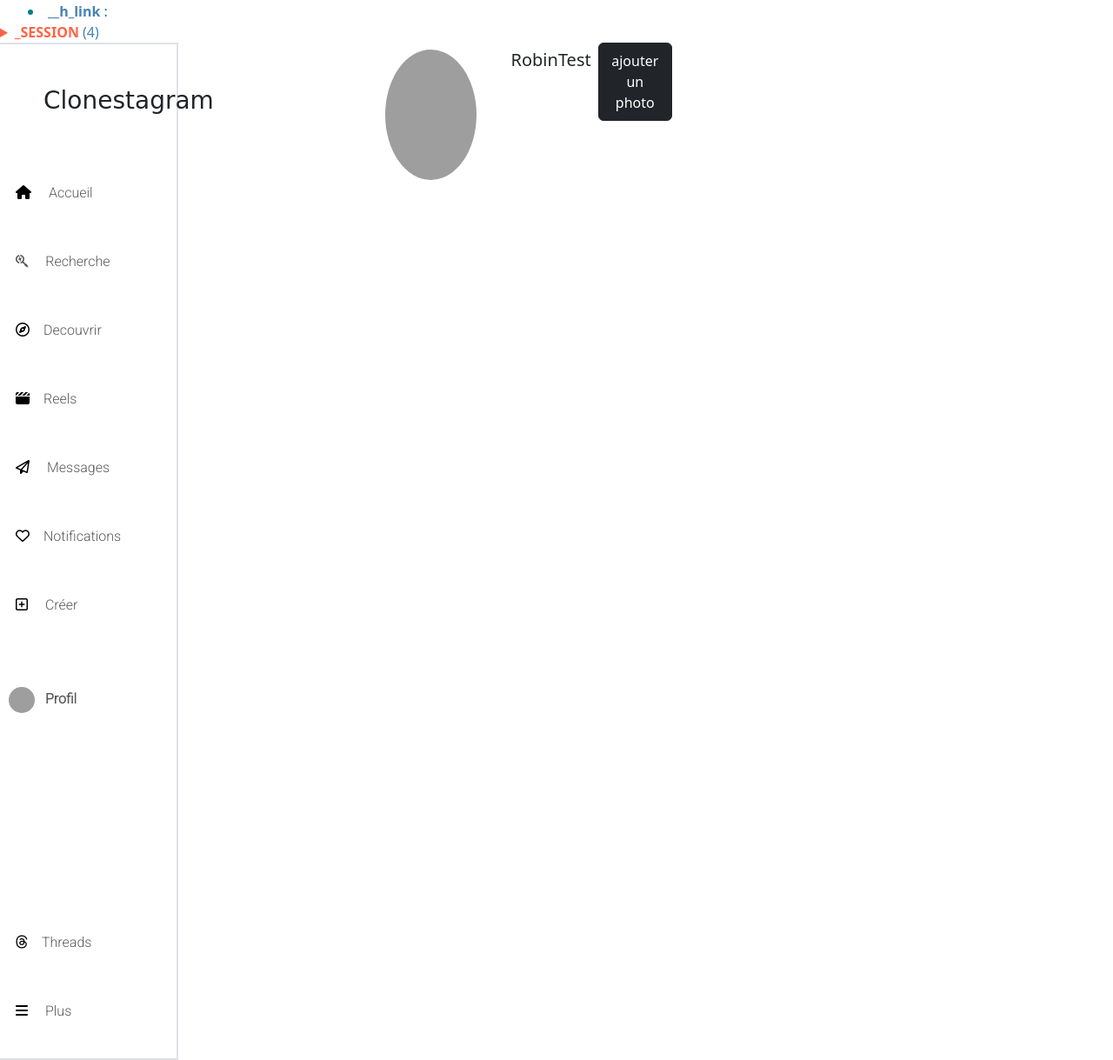
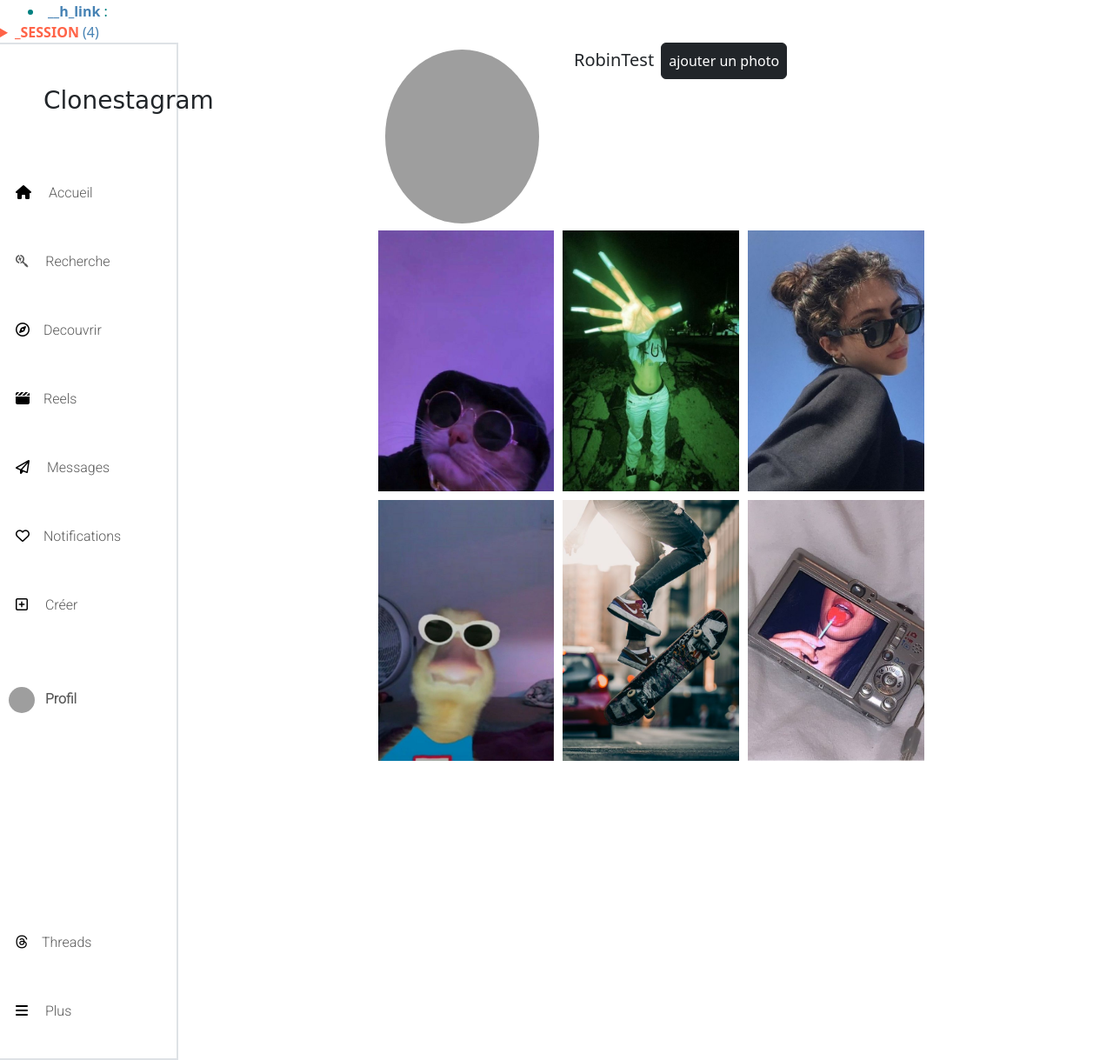
Before and after one commit to JorgeRobles1993/Clonestagram-TP, a PHP site: page /profil.php in a window 1280 px wide. Shown: the part 167-1386 px from the top of the page at 87% size. Run offline with PHP 8.4, Linux system fonts and the light colour scheme; a user stored in the database is signed in; some libraries are stand-ins or nearby versions; some web fonts are replaced; grey boxes are pictures that could not be loaded.

Commit message:
Push du matin 25/01

```diff
--- a/feed.php
+++ b/feed.php
@@ -55,13 +55,8 @@ include './partials/header.php'
 
     <div class="col-4"> <a href="./profil.php" style="text-decoration:none" class="text-dark">
 
-<<<<<<< HEAD
-    <img src="./images/<?=$_SESSION['profilephoto']?>" alt="" srcset="" class="picc2 m-2"> <?= $_SESSION['username'] ?>
-
-=======
     <img src="./images/uploads/<?=$_SESSION['profilephoto'] ?>" alt="" srcset="" class="picc2 m-2"> <?= $_SESSION['username'] ?>
 
->>>>>>> 5ffdcd93d4896fb4fa442f0f5a30b3987c9853ce
         </a></div>
 
         <a href="./process/process_logout.php" class="btn btn-black">
--- a/profil.php
+++ b/profil.php
@@ -47,7 +47,7 @@ include './partials/header.php'
     </div>
     <div class="col-2">
     </div>
-    <div class="col-4">
+    <div class="col-6">
         <div class="row">
             <div class="col-4 d-flex">
             <img src="./images/uploads/<?=$_SESSION['profilephoto'] ?>" alt="" srcset="" class="picc m-2">
@@ -56,4 +56,14 @@ include './partials/header.php'
                 <h5 class="card-title p-2"><?= $_SESSION['username']; ?></h5>
                 <a href="./update_profile.php"> <button type="submit" class="btn btn-dark p-2">ajouter un photo</button> </a>
             </div>
-            <?php
+            <?php ?>
+
+
+                <div class="grille">
+                <img src="./images/uploads/1.jpg" class="one"></img>
+                <img src="./images/uploads/2.jpg" class="two"></img>
+                <img src="./images/uploads/3.jpg" class="three"></img>
+                <img src="./images/uploads/4.jpg" class="four"></img>
+                <img src="./images/uploads/5.jpg" class="five"></img>
+                <img src="./images/uploads/6.jpg" class="six"></img>
+                </div>
--- a/style/style.css
+++ b/style/style.css
@@ -41,8 +41,8 @@ footer {
   }
 
 .picc {
-  width: 150px; /* Ajustez la largeur selon vos besoins */
-  height: 150px; /* Ajustez la hauteur selon vos besoins */
+  width: 200px; /* Ajustez la largeur selon vos besoins */
+  height: 200px; /* Ajustez la hauteur selon vos besoins */
   border-radius: 50%;
   overflow: hidden;
 }
@@ -69,3 +69,41 @@ margin-top: 200px;
   border-radius: 50%;
   overflow: hidden;
 }
+
+.grille {
+  display: grid;
+  grid-template-columns: repeat(3, 1fr);
+  grid-template-rows: repeat(3, 300px); /* Choisir la taille que vous préférez pour les carrés */
+  grid-gap: 10px;
+}
+
+.one {
+  grid-column: 1 / 1;
+  grid-row: 1;
+}
+.two {
+  grid-column: 2 / 2;
+  grid-row: 1 / 1;
+}
+.three {
+  grid-column: 3 / 3;
+  grid-row: 1 /1;
+}
+.four {
+  grid-column: 1 / 1 ;
+  grid-row: 2 / 3;
+}
+.five {
+  grid-column: 2 / 2;
+  grid-row: 2 / 3;
+}
+.six {
+  grid-column: 3 / 3;
+  grid-row: 2 / 3;
+}
+
+.one, .two, .three, .four, .five, .six {
+  width:100%; /* Assure que chaque image occupe toute la largeur de sa cellule */
+  height:100%; /* Assure que chaque image occupe toute la hauteur de sa cellule */
+  object-fit: cover; /* Remplit la boîte en ajustant la taille de l'image, tout en conservant son ratio d'aspect */
+}
```
Also changed, not shown: images/uploads/1.jpg (added), images/uploads/2.jpg (added), images/uploads/3.jpg (added), images/uploads/4.jpg (added), images/uploads/5.jpg (added), images/uploads/6.jpg (added), images/uploads/minifraise_1.svg (added).
